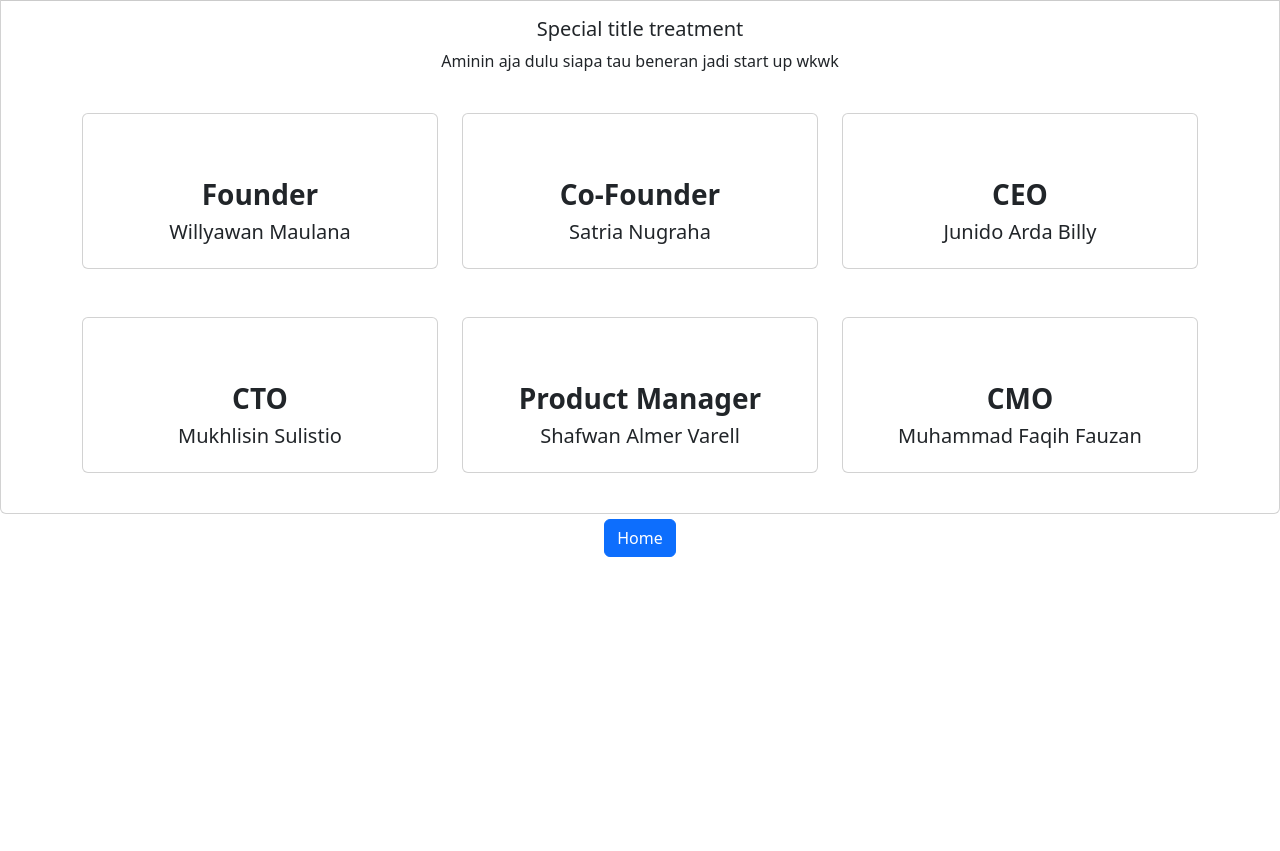
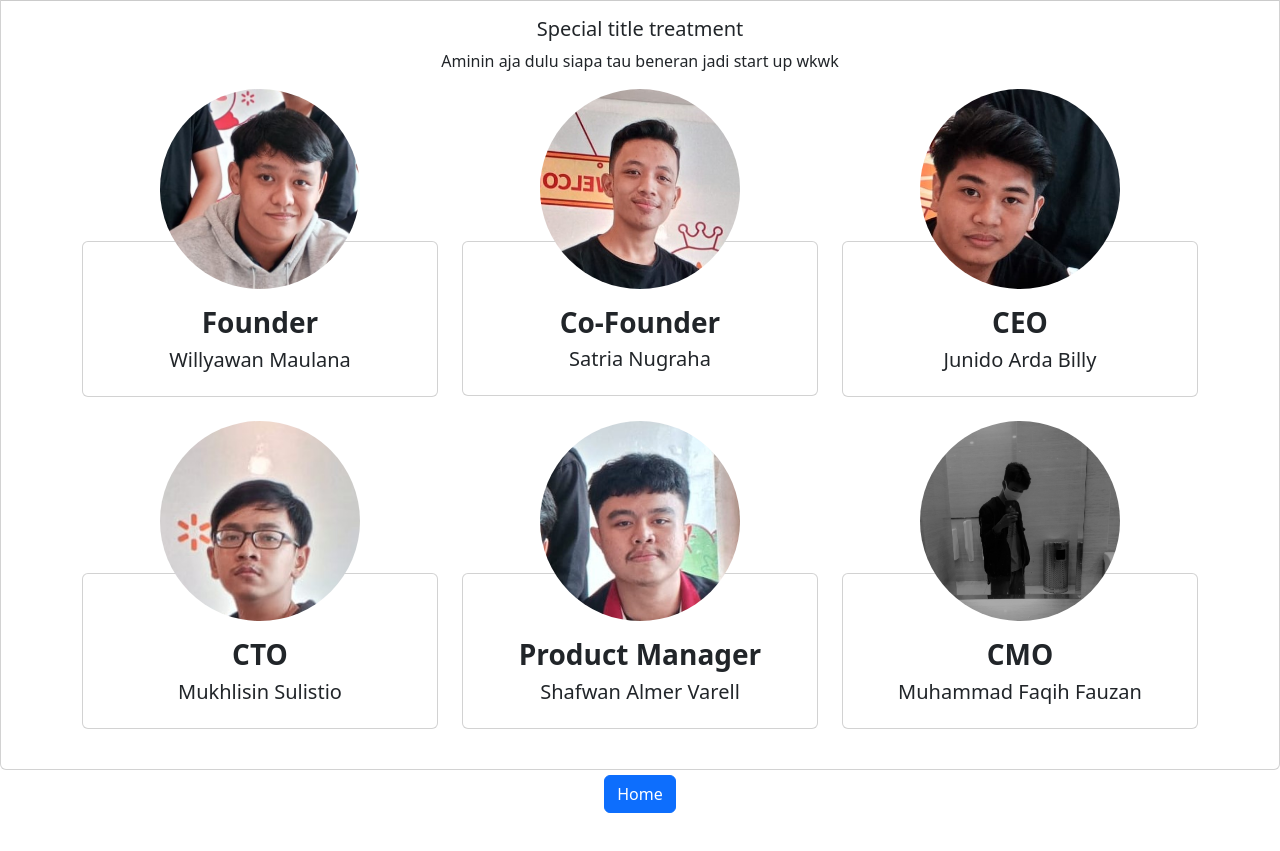
Before and after one commit to Xenopartyyy/IMK_PROJECT, a plain HTML site: page our-team/team.html in a window 1280 px wide. Shown: the part 63-914 px from the top of the page. Before the commit the page ends 800 px from the top, so only its background shows below. Drawn offline with nearby package versions, Linux system fonts and the light colour scheme; the site is published under a folder, as on GitHub Pages, so addresses that start at the root find nothing.

Commit message:
bagian outeam

```diff
--- a/our-team/team.html
+++ b/our-team/team.html
@@ -4,10 +4,13 @@
     <meta charset="UTF-8" />
     <meta http-equiv="X-UA-Compatible" content="IE=edge" />
     <meta name="viewport" content="width=device-width, initial-scale=1.0" />
+    <link rel="stylesheet" href="team.css" />
     <!-- Bootstrap  -->
     <link href="https://cdn.jsdelivr.net/npm/bootstrap@5.2.2/dist/css/bootstrap.min.css" rel="stylesheet" integrity="sha384-Zenh87qX5JnK2Jl0vWa8Ck2rdkQ2Bzep5IDxbcnCeuOxjzrPF/et3URy9Bv1WTRi" crossorigin="anonymous" />
 
-    <link rel="stylesheet" href="team.css" />
+    <!-- icon -->
+    <link rel="icon" href="../pesawat.png" />
+
     <title>Our Teams | LeZGO</title>
   </head>
   <body>
@@ -23,7 +26,7 @@
         <div class="container">
           <div class="row mb-4">
             <div class="col-md-4 col-sm-12 tezgbr" align="center">
-              <img src="/our-team/image/willy.jpg" alt="" align="center" />
+              <img src="image/willy.jpg" alt="" align="center" />
               <div class="card tez">
                 <div class="card-body" align="center">
                   <br />
@@ -34,7 +37,7 @@
               </div>
             </div>
             <div class="col-md-4 col-sm-12 tezgbr" align="center">
-              <img src="/our-team/image/satria.jpg" alt="" align="center" />
+              <img src="image/satria.jpg" alt="" align="center" />
               <div class="card tez">
                 <div class="card-body" align="center">
                   <br />
@@ -45,7 +48,7 @@
               </div>
             </div>
             <div class="col-md-4 col-sm-12 tezgbr" align="center">
-              <img src="/our-team/image/billy.jpg" alt="" align="center" />
+              <img src="image/billy.jpg" alt="" align="center" />
               <div class="card tez">
                 <div class="card-body" align="center">
                   <br />
@@ -60,7 +63,7 @@
           <!-- foto baris 2 -->
           <div class="row mb-4">
             <div class="col-md-4 col-sm-12 tezgbr" align="center">
-              <img src="/our-team/image/muklis.jpg" alt="" align="center" />
+              <img src="image/muklis.jpg" alt="" align="center" />
               <div class="card tez">
                 <div class="card-body" align="center">
                   <br />
@@ -71,7 +74,7 @@
               </div>
             </div>
             <div class="col-md-4 col-sm-12 tezgbr" align="center">
-              <img src="/our-team/image/sofwan.jpg" alt="" align="center" />
+              <img src="image/sofwan.jpg" alt="" align="center" />
               <div class="card tez">
                 <div class="card-body" align="center">
                   <br />
@@ -82,7 +85,7 @@
               </div>
             </div>
             <div class="col-md-4 col-sm-12 tezgbr" align="center">
-              <img src="/our-team/image/ojan.jpg" alt="" align="center" />
+              <img src="image/ojan.jpg" alt="" align="center" />
               <div class="card tez">
                 <div class="card-body" align="center">
                   <br />
```
Also changed, not shown: header.html (+3 -4 lines).
